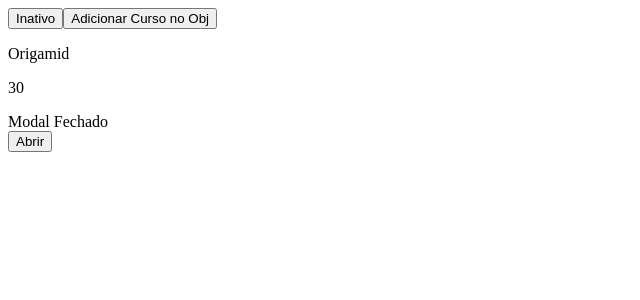
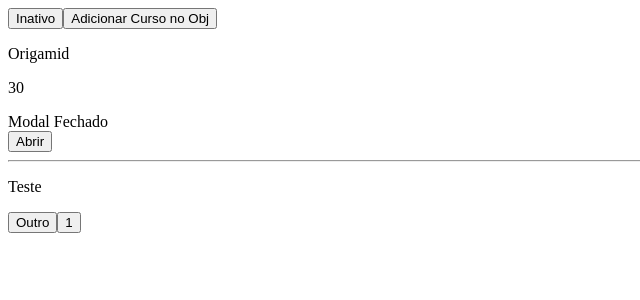
Before and after one commit to Dev-HideyukiTakahashi/origamid-react-course, a React app: page / in a window 1280 px wide. Shown: the top 300 px of the page, without its empty margins (0-640 px from the left). Built offline with nearby package versions, Linux system fonts and the light colour scheme; the HTML template or start-up script is replaced by a standard one.

Commit message:
aula: useState 2

```diff
--- a/src/hooks-aula/AppHooks.jsx
+++ b/src/hooks-aula/AppHooks.jsx
@@ -35,6 +35,17 @@ export const AppHooks = () => {
   /* modal com hook */
   const [modal, setModal] = React.useState(false);
 
+  const [items, setItems] = React.useState("Teste");
+
+  // para atualizar o estado, sempre usar a função set
+  function handleClick3() {
+    setItems("Outro");
+  }
+
+  const [contar, setContar] = React.useState(1);
+  function contarBtn() {
+    setContar(contar + 1);
+  }
   return (
     <>
       <div>
@@ -52,6 +63,13 @@ export const AppHooks = () => {
         <Modal modal={modal} setModal={setModal} />
         <ButtonModal setModal={setModal} />
       </div>
+
+      <hr />
+      <div>
+        <p>{items}</p>
+        <button onClick={handleClick3}>Outro</button>
+        <button onClick={contarBtn}>{contar}</button>
+      </div>
     </>
   );
 };
```
